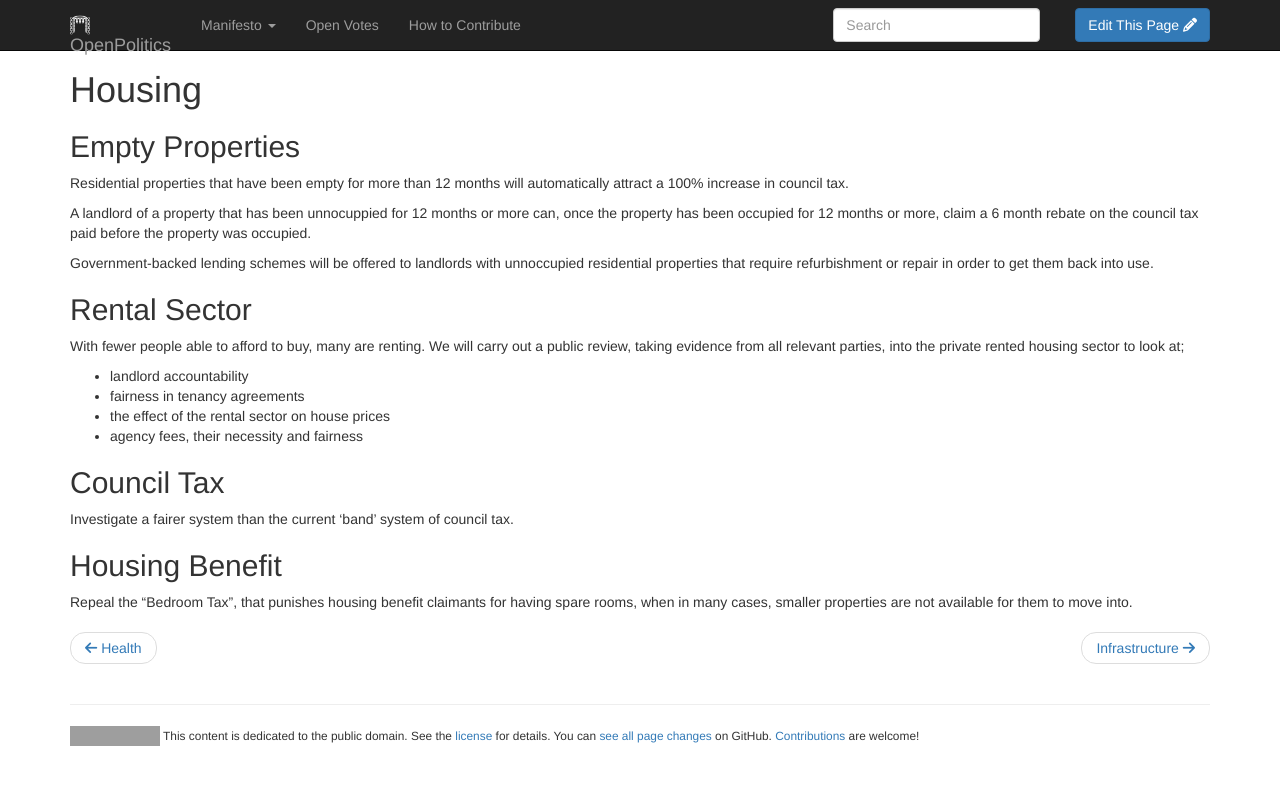
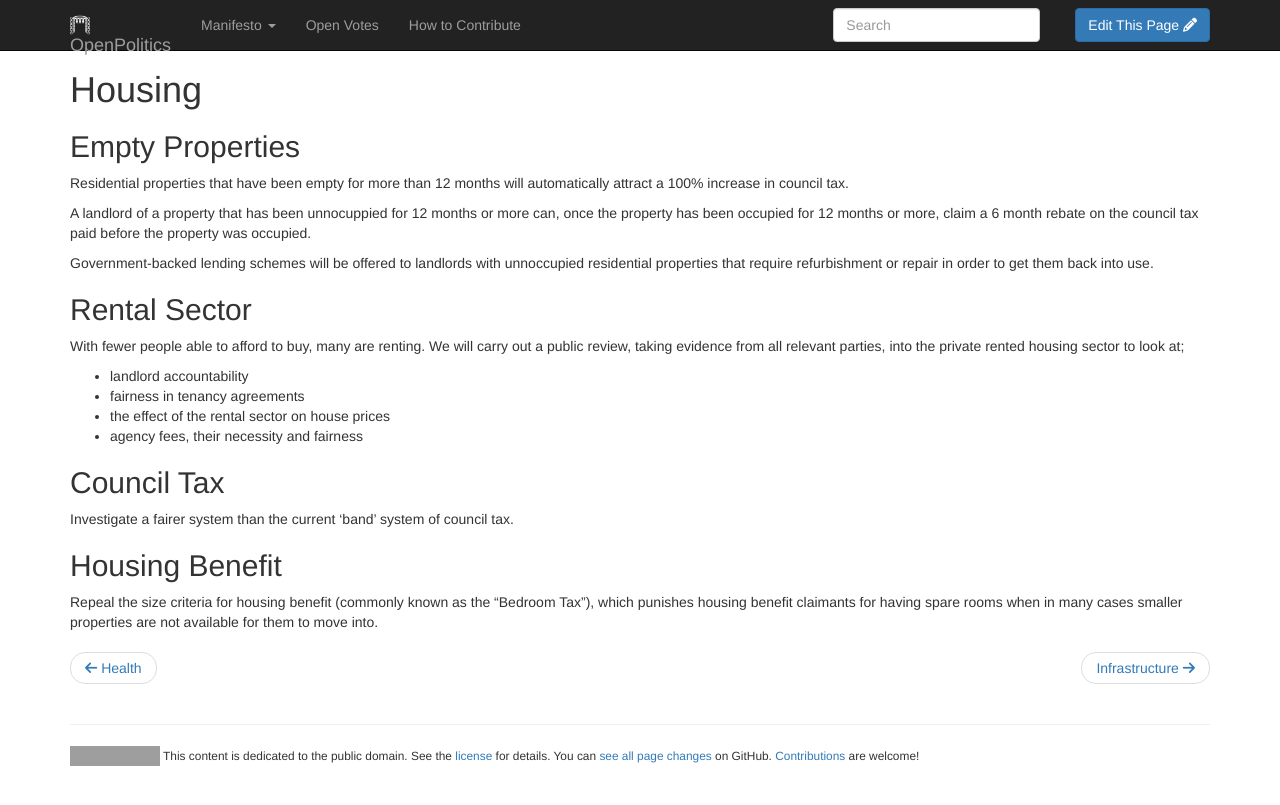
Before and after one commit to openpolitics/manifesto, a Jekyll site: the page built from manifesto/housing.md, in a window 1280 px wide. Shown: the top 805 px of the page. Built offline with Jekyll 4.4.1, drawn with Linux system fonts in a browser that asks for light colours; nearby versions of some CDN libraries; library files that are not in the unit come from our copies; grey boxes are pictures that could not be loaded.

Commit message:
Add proper naming for bedroom tax

```diff
--- a/manifesto/housing.md
+++ b/manifesto/housing.md
@@ -26,4 +26,4 @@ Investigate a fairer system than the current 'band' system of council tax.
 
 ## Housing Benefit
 
-Repeal the "Bedroom Tax", that punishes housing benefit claimants for having spare rooms, when in many cases, smaller properties are not available for them to move into.
+Repeal the size criteria for housing benefit (commonly known as the "Bedroom Tax"), which punishes housing benefit claimants for having spare rooms when in many cases smaller properties are not available for them to move into.
```
